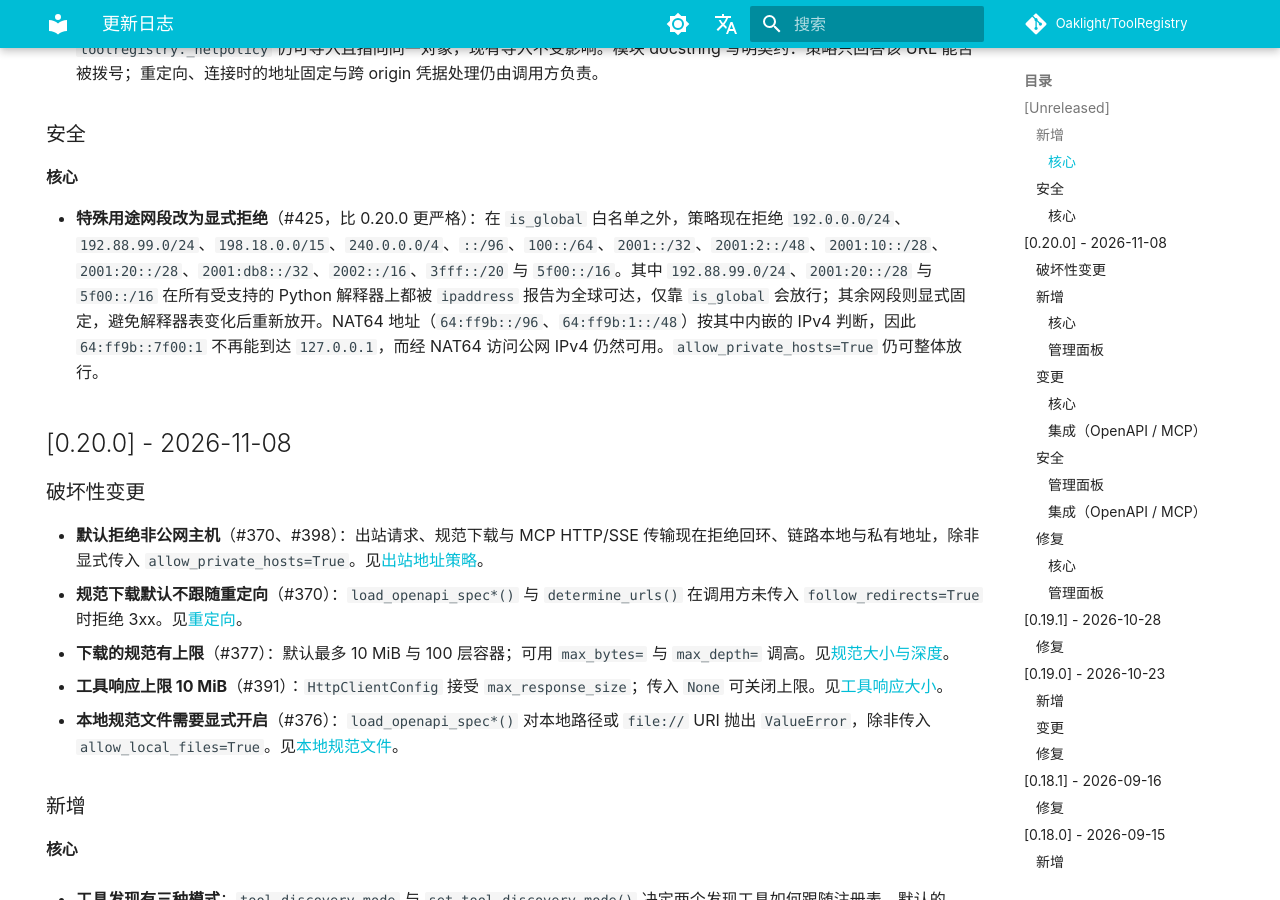
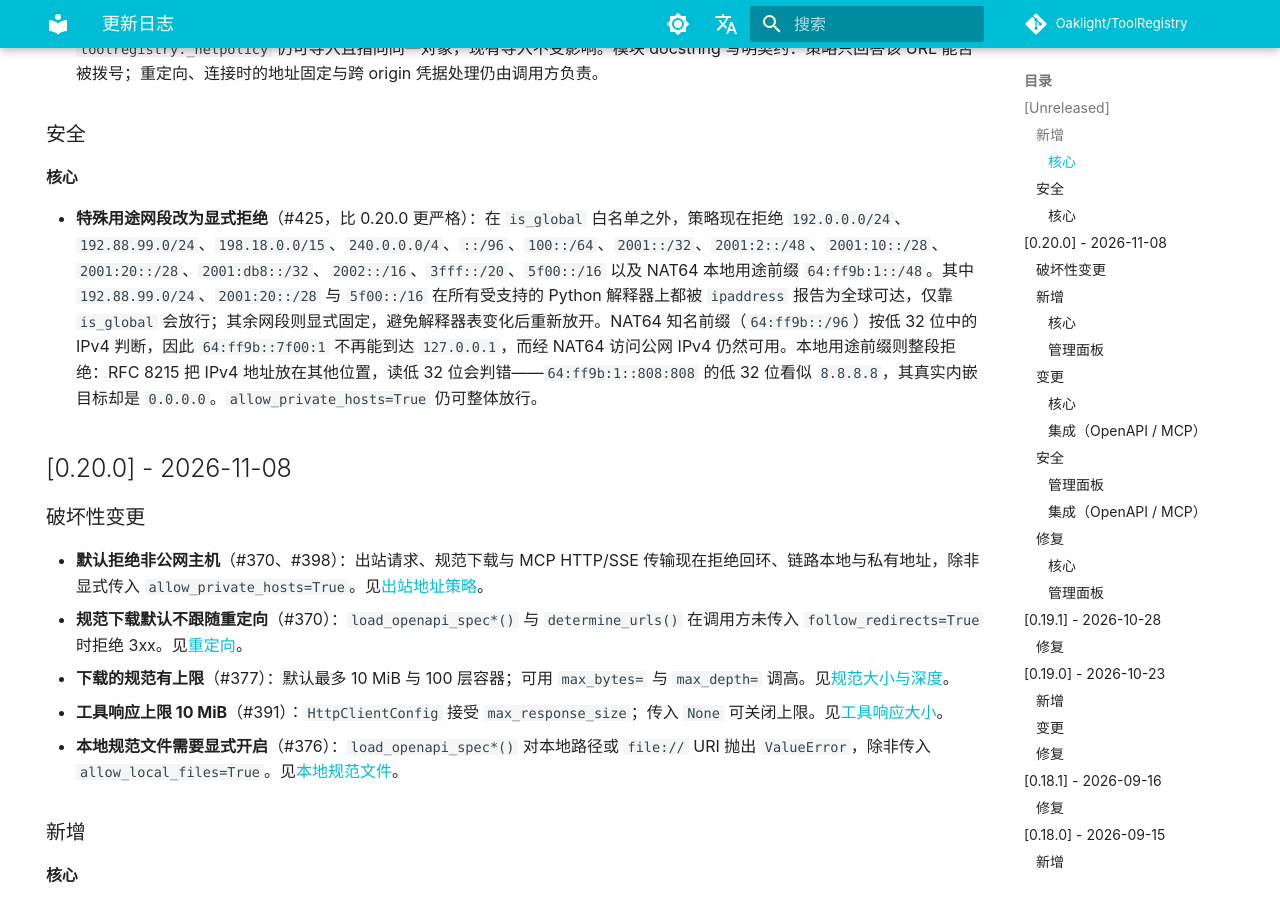
Before and after one commit to Oaklight/ToolRegistry, an MkDocs documentation site: the page built from docs/changelog.md, in a window 1280 px wide and 900 px high, scrolled down 489 px. Built offline with MkDocs 1.6.1 and Material for MkDocs 9.7.7, drawn with Linux system fonts in a browser that asks for light colours; some web fonts are replaced; comment, search, counter and statistics services are not loaded.

Commit message:
docs(changelog): 将 NAT64 本地用途前缀整段拒绝（#425）

```diff
--- a/docs/changelog.md
+++ b/docs/changelog.md
@@ -26,7 +26,7 @@ hide:
 
 #### 核心
 
-- **特殊用途网段改为显式拒绝**（#425，比 0.20.0 更严格）：在 `is_global` 白名单之外，策略现在拒绝 `192.0.0.0/24`、`192.88.99.0/24`、`198.18.0.0/15`、`240.0.0.0/4`、`::/96`、`100::/64`、`2001::/32`、`2001:2::/48`、`2001:10::/28`、`2001:20::/28`、`2001:db8::/32`、`2002::/16`、`3fff::/20` 与 `5f00::/16`。其中 `192.88.99.0/24`、`2001:20::/28` 与 `5f00::/16` 在所有受支持的 Python 解释器上都被 `ipaddress` 报告为全球可达，仅靠 `is_global` 会放行；其余网段则显式固定，避免解释器表变化后重新放开。NAT64 地址（`64:ff9b::/96`、`64:ff9b:1::/48`）按其中内嵌的 IPv4 判断，因此 `64:ff9b::7f00:1` 不再能到达 `127.0.0.1`，而经 NAT64 访问公网 IPv4 仍然可用。`allow_private_hosts=True` 仍可整体放行。
+- **特殊用途网段改为显式拒绝**（#425，比 0.20.0 更严格）：在 `is_global` 白名单之外，策略现在拒绝 `192.0.0.0/24`、`192.88.99.0/24`、`198.18.0.0/15`、`240.0.0.0/4`、`::/96`、`100::/64`、`2001::/32`、`2001:2::/48`、`2001:10::/28`、`2001:20::/28`、`2001:db8::/32`、`2002::/16`、`3fff::/20`、`5f00::/16` 以及 NAT64 本地用途前缀 `64:ff9b:1::/48`。其中 `192.88.99.0/24`、`2001:20::/28` 与 `5f00::/16` 在所有受支持的 Python 解释器上都被 `ipaddress` 报告为全球可达，仅靠 `is_global` 会放行；其余网段则显式固定，避免解释器表变化后重新放开。NAT64 知名前缀（`64:ff9b::/96`）按低 32 位中的 IPv4 判断，因此 `64:ff9b::7f00:1` 不再能到达 `127.0.0.1`，而经 NAT64 访问公网 IPv4 仍然可用。本地用途前缀则整段拒绝：RFC 8215 把 IPv4 地址放在其他位置，读低 32 位会判错——`64:ff9b:1::808:808` 的低 32 位看似 `8.8.8.8`，其真实内嵌目标却是 `0.0.0.0`。`allow_private_hosts=True` 仍可整体放行。
 
 ## [0.20.0] - 2026-11-08
 
```
